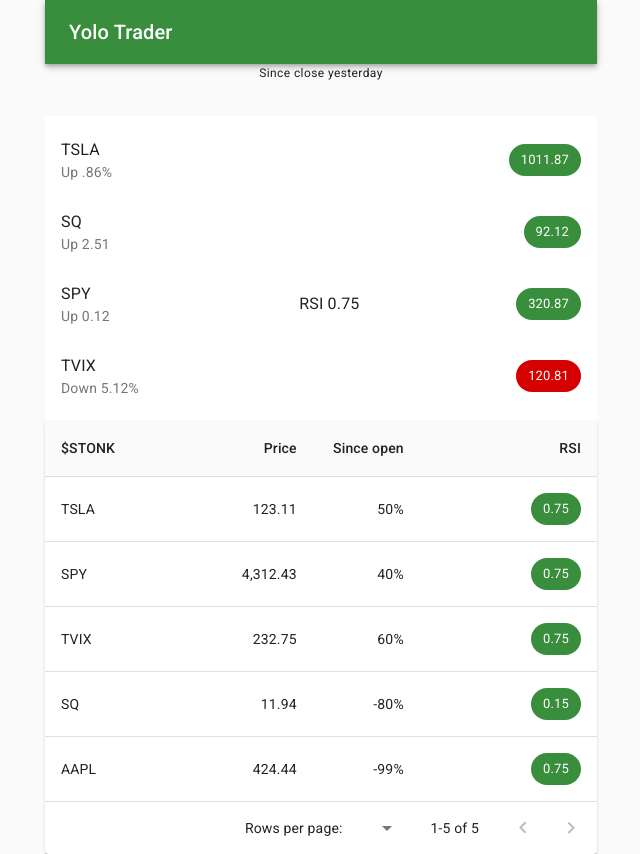
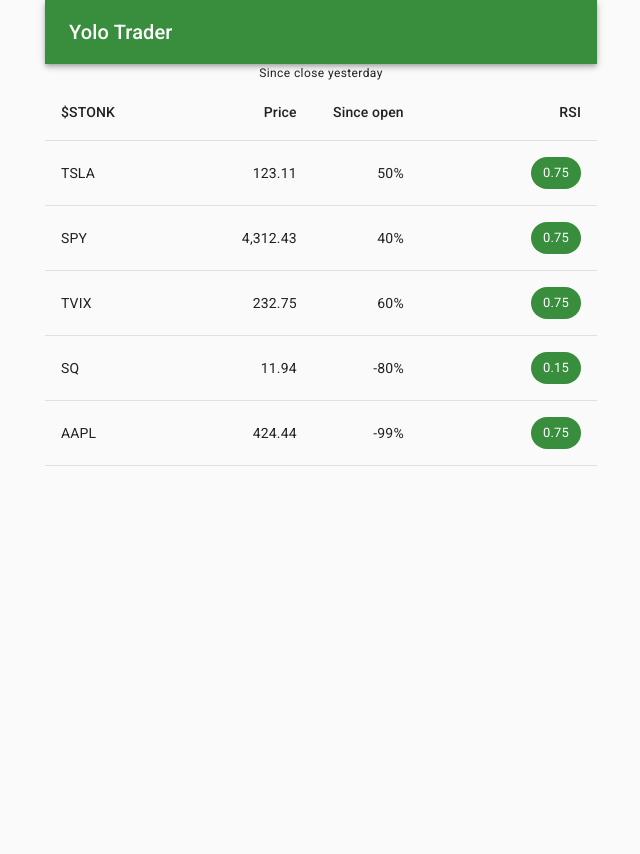
Before and after one commit to esemeniuc/doshTrade, a React (Create React App) app in the folder client/: page / in a window 1280 px wide. Shown: the whole page, without its empty margins (319-959 px from the left). After the commit the page ends 800 px from the top, so only its background shows below. Built offline with nearby package versions, Linux system fonts and the light colour scheme; what @apollo/link-context would draw is missing.

Commit message:
update client

```diff
--- a/client/src/components/StockListView.tsx
+++ b/client/src/components/StockListView.tsx
@@ -89,23 +89,25 @@
     createData('AAPL', 'CA', 424.44, "-99%", "0.75"),
 ];
 
-
-function StickyHeadTable() {
+function StockListView() {
     const classes = useStyles();
-    const [page, setPage] = React.useState(0);
-    const [rowsPerPage, setRowsPerPage] = React.useState(5);
-
-    const handleChangePage = (event: unknown, newPage: number) => {
-        setPage(newPage);
-    };
-
-    const handleChangeRowsPerPage = (event: React.ChangeEvent<HTMLInputElement>) => {
-        setRowsPerPage(+event.target.value);
-        setPage(0);
-    };
 
     return (
-        <Paper className={classes.root}>
+        <div className={classes.root} >
+            <Container component="main" maxWidth='sm'>
+                <AppBar position="static">
+                    <Toolbar>
+                        <Typography variant="h6" >
+                            Yolo Trader
+                        </Typography>
+                    </Toolbar>
+                </AppBar>
+                    <Typography variant="caption" >
+                        <Box textAlign="center" >
+                            Since close yesterday
+                        </Box>
+                    </Typography>
+
                 <TableContainer>
                     <Table stickyHeader aria-label="sticky table">
                         <TableHead>
@@ -122,7 +124,7 @@
                             </TableRow>
                         </TableHead>
                         <TableBody>
-                        {rows.slice(page * rowsPerPage, page * rowsPerPage + rowsPerPage).map((row) => {
+                            {rows.map((row) => {
                                 return (
                                     <TableRow hover role="checkbox" tabIndex={-1} key={row.code}>
                                         {columns.map((column) => {
@@ -147,71 +149,6 @@
                         </TableBody>
                     </Table>
                 </TableContainer>
-            <TablePagination
-                rowsPerPageOptions={[10, 25, 100]}
-                component="div"
-                count={rows.length}
-                rowsPerPage={rowsPerPage}
-                page={page}
-                onChangePage={handleChangePage}
-                onChangeRowsPerPage={handleChangeRowsPerPage}
-            />
-        </Paper>
-    );
-}
-
-
-function StockListView() {
-    const classes = useStyles();
-
-    return (
-        <div className={classes.root} >
-            <Container component="main" maxWidth='sm'>
-                <AppBar position="static">
-                    <Toolbar>
-                        <Typography variant="h6" >
-                            Yolo Trader
-                        </Typography>
-                    </Toolbar>
-                </AppBar>
-                    <Typography variant="caption" >
-                        <Box textAlign="center" >
-                            Since close yesterday
-                        </Box>
-                    </Typography>
-                    <List className={classes.list}>
-                        <ListItem button>
-                            <ListItemText id='{1}' primary='TSLA' secondary='Up .86%'/>
-                            <ListItemSecondaryAction>
-                                <Chip label="1011.87" color='primary'/>
-                            </ListItemSecondaryAction>
-                        </ListItem>
-
-                        <ListItem button>
-                            <ListItemText id='{2}' primary='SQ' secondary='Up 2.51'/>
-                            <ListItemSecondaryAction>
-                                <Chip label="92.12" color='primary'/>
-                            </ListItemSecondaryAction>
-                        </ListItem>
-
-                        <ListItem button>
-                            <ListItemText id='{3}' primary='SPY' secondary='Up 0.12'/>
-                            <ListItemText id='{3}' primary='RSI 0.75' color={'text.secondary'}/>
-                            <ListItemSecondaryAction>
-                                <Chip label="320.87" color='primary'/>
-                            </ListItemSecondaryAction>
-                        </ListItem>
-
-                        <ListItem button>
-                            <ListItemText id='{3}' primary='TVIX' secondary='Down 5.12%'/>
-                            <ListItemSecondaryAction>
-                                <Chip label="120.81" color='secondary'/>
-                            </ListItemSecondaryAction>
-                        </ListItem>
-
-
-                    </List>
-                <StickyHeadTable></StickyHeadTable>
             </Container>
         </div>
     );
```
Lines whose indentation alone changed are shown as unchanged.
